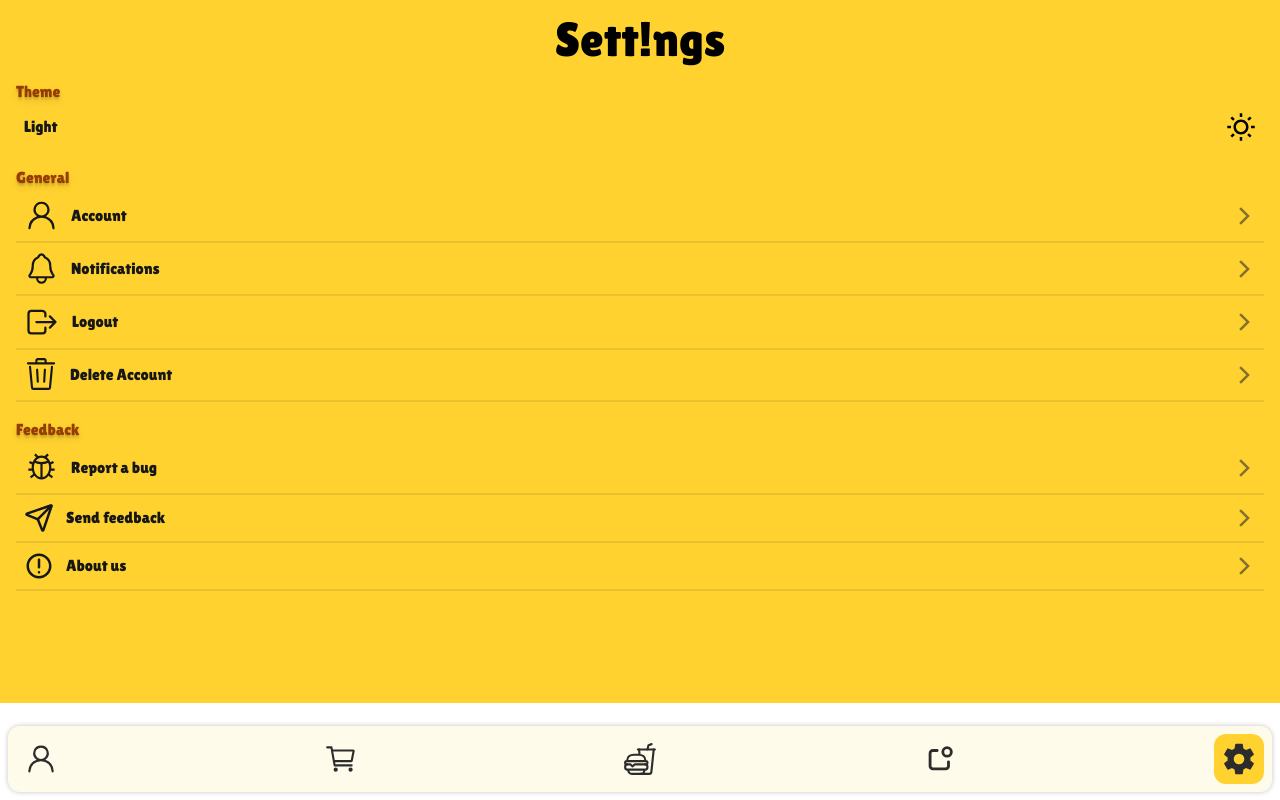
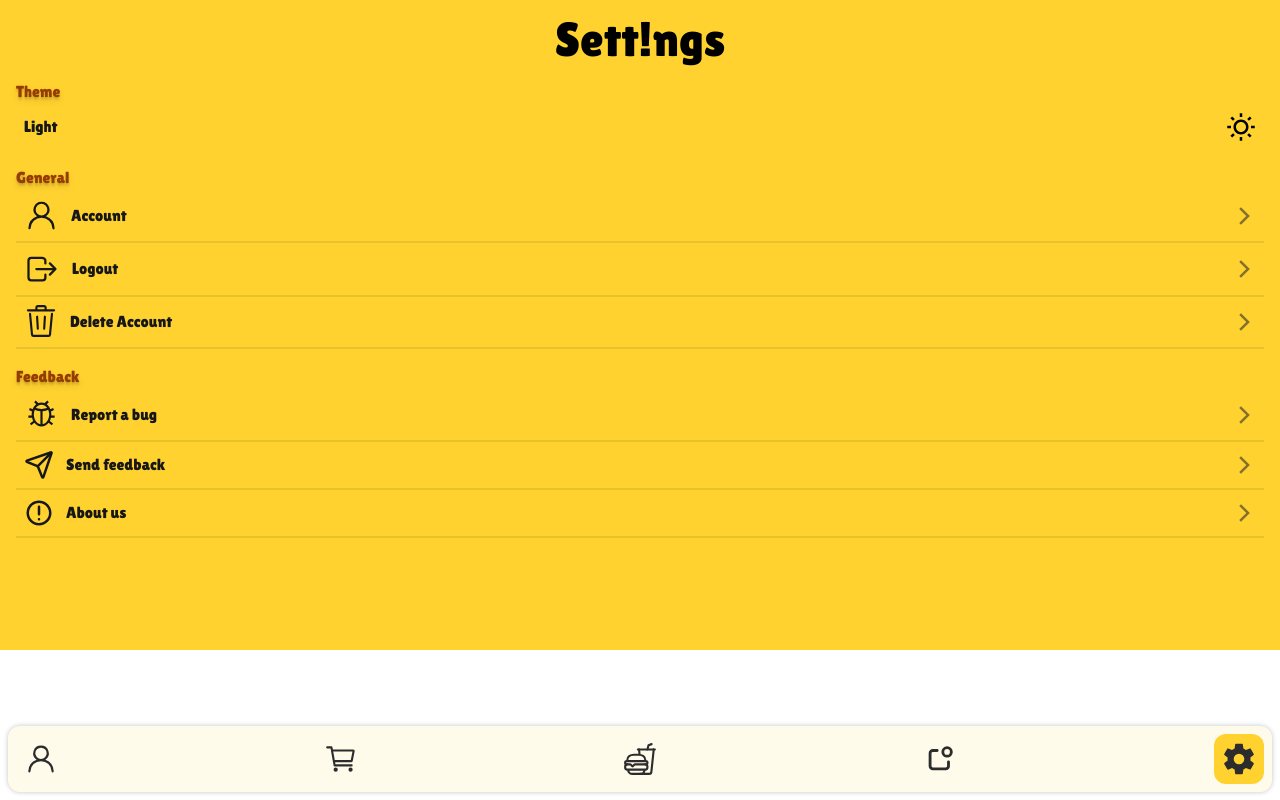
Before and after one commit to mahdibaderloo/fastfood, a React (Vite) app: page /settings in a window 1280 px wide. Built offline with nearby package versions, Linux system fonts and the light colour scheme.

Commit message:
delete NotificationSetting

```diff
--- a/src/App.tsx
+++ b/src/App.tsx
@@ -16,7 +16,6 @@ import Address from "./pages/Address.js";
 import Support from "./pages/Support.js";
 import Order from "./pages/Order.js";
 import Account from "./pages/Account.js";
-import NotificationsSettings from "./pages/NotificationsSettings.js";
 import Notification from "./pages/Notification.js";
 import Purchase from "./pages/Purchase.js";
 
@@ -45,7 +44,6 @@ const router = createBrowserRouter([
       { path: "/notifications/:notificationId", element: <Notification /> },
 
       { path: "/settings", element: <Settings /> },
-      { path: "/settings/notifications", element: <NotificationsSettings /> },
     ],
   },
 ]);
--- a/src/pages/NotificationsSettings.tsx
+++ /dev/null
@@ -1,5 +0,0 @@
-function NotificationsSettings() {
-  return <div>NT</div>;
-}
-
-export default NotificationsSettings;
--- a/src/pages/Settings.tsx
+++ b/src/pages/Settings.tsx
@@ -23,20 +23,13 @@ const generalItems = [
   },
   {
     id: 2,
-    title: "Notifications",
-    darkIcon: <IoNotificationsOutline size={35} color="#ffd230" />,
-    lightIcon: <IoNotificationsOutline size={35} color="#171717" />,
-    url: "/settings/notifications",
-  },
-  {
-    id: 3,
     title: "Logout",
     darkIcon: <IoLogOutOutline size={36} color="#ffd230" />,
     lightIcon: <IoLogOutOutline size={36} color="#171717" />,
     url: undefined,
   },
   {
-    id: 4,
+    id: 3,
     title: "Delete Account",
     darkIcon: <GoTrash size={34} color="#ffd230" />,
     lightIcon: <GoTrash size={34} color="#171717" />,
@@ -136,7 +129,7 @@ function Settings() {
                 title={item.title}
                 url={item.url}
                 onClick={
-                  item.id === 3 ? handleLogoutModal : handleDeleteAccountModal
+                  item.id === 2 ? handleLogoutModal : handleDeleteAccountModal
                 }
               >
                 <p>{theme === "dark" ? item.darkIcon : item.lightIcon}</p>
```
